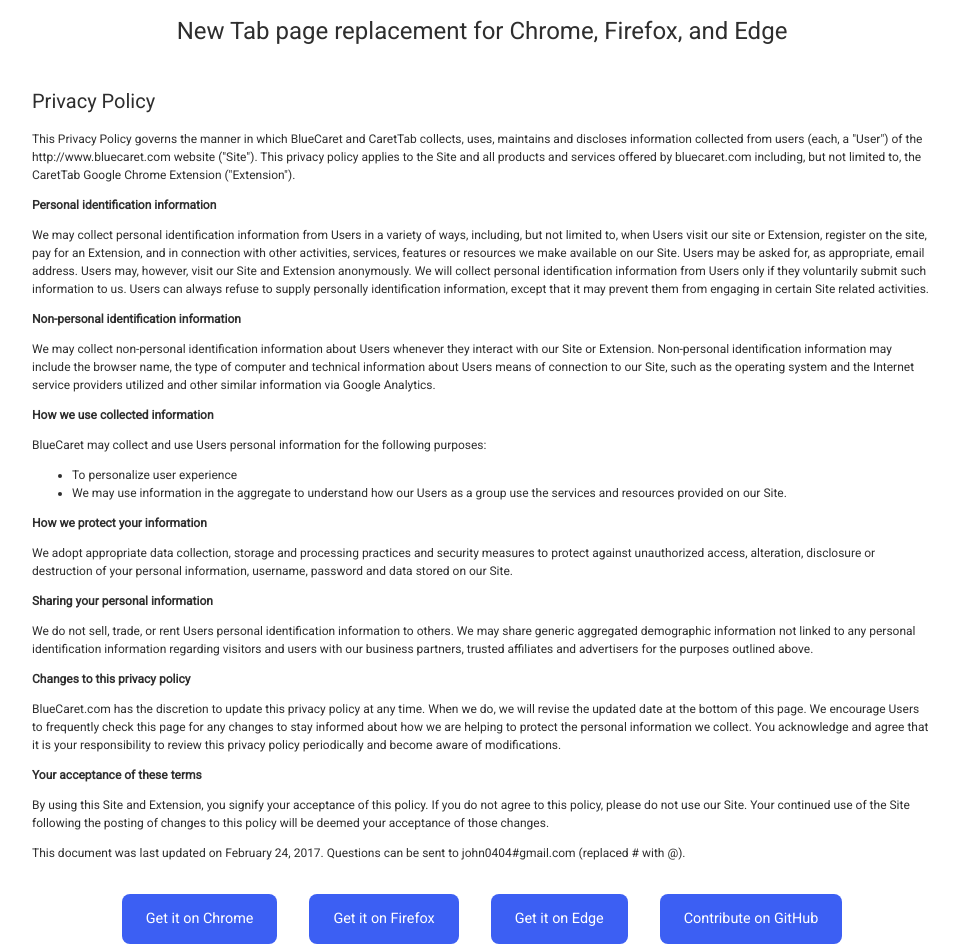
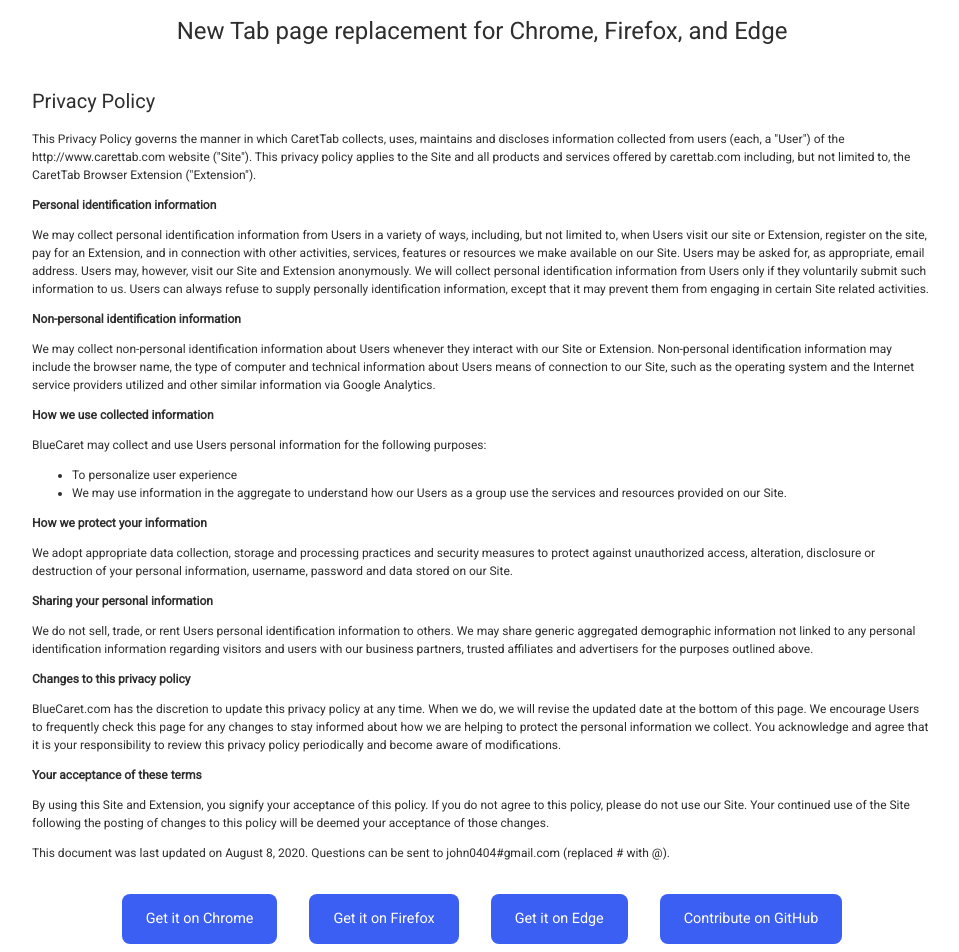
Before and after one commit to bluecaret/carettab-site, a website: page public/terms.html in a window 1280 px wide. Shown: the part 131-1083 px from the top of the page, without its empty margins (158-1117 px from the left). Drawn offline with Linux system fonts and the light colour scheme.

Commit message:
Update terms

```diff
--- a/public/terms.html
+++ b/public/terms.html
@@ -22,7 +22,7 @@
   <section class="terms">
     <h2>Privacy Policy</h2>
 
-    <p>This Privacy Policy governs the manner in which BlueCaret and CaretTab&nbsp;collects, uses, maintains and discloses information collected from users (each, a "User") of the http://www.bluecaret.com website ("Site"). This privacy policy applies to the Site and all products and services offered by bluecaret.com including, but not limited to, the CaretTab Google Chrome Extension ("Extension").</p>
+    <p>This Privacy Policy governs the manner in which CaretTab&nbsp;collects, uses, maintains and discloses information collected from users (each, a "User") of the http://www.carettab.com website ("Site"). This privacy policy applies to the Site and all products and services offered by carettab.com including, but not limited to, the CaretTab Browser Extension ("Extension").</p>
 
     <p><strong>Personal identification information</strong></p>
 
@@ -57,7 +57,7 @@
 
     <p>By using this Site and Extension, you signify your acceptance of this policy. If you do not agree to this policy, please do not use our Site. Your continued use of the Site following the posting of changes to this policy will be deemed your acceptance of those changes.</p>
 
-    <p>This document was last updated on February 24,&nbsp;2017. Questions can be sent to john0404#gmail.com (replaced # with @).</p>
+    <p>This document was last updated on August 8,&nbsp;2020. Questions can be sent to john0404#gmail.com (replaced # with @).</p>
   </section>
 
   <nav>
```
